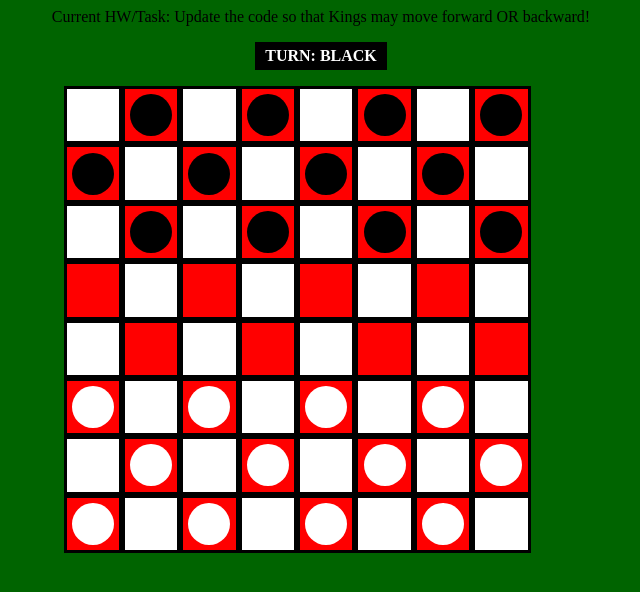
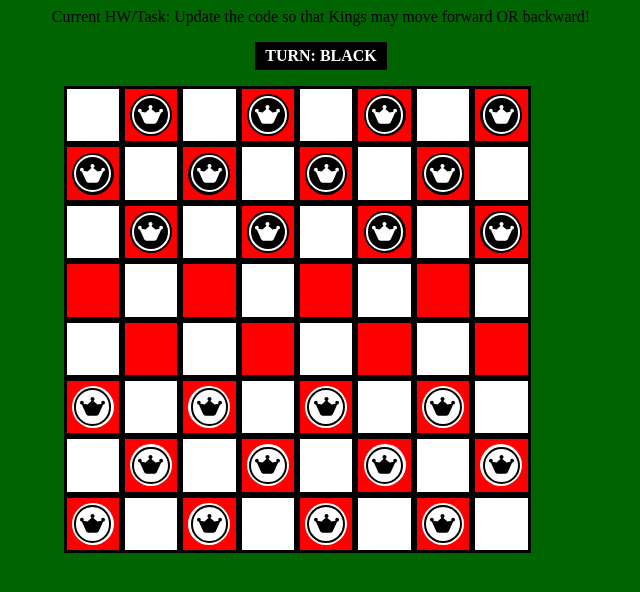
Before and after one commit to codewithmissjo/checkers-sunday, a plain HTML site: page index.html in a window 1280 px wide. Both pictures are taken after a click on the element 470 px from the left and 115 px from the top of the page. Shown: the whole page, without its empty margins (319-959 px from the left). Drawn offline with nearby package versions, Linux system fonts and the light colour scheme.

Commit message:
Updated for Akhil

```diff
--- a/scripts.js
+++ b/scripts.js
@@ -15,9 +15,9 @@ $(document).ready(function(){
 
                 // add the piece
                 if ( r < 3 ) {
-                    $(`#${r}${c}`).append("<div class='piece black'></div>")
+                    $(`#${r}${c}`).append("<div class='piece black king'></div>")
                 } else if ( r > 4 ) {
-                    $(`#${r}${c}`).append("<div class='piece white'></div>")
+                    $(`#${r}${c}`).append("<div class='piece white king'></div>")
                 }
             }
         }
@@ -90,6 +90,38 @@ function changeTurn() {
 }
 
 function moveChecker() {
+    if ( selected.hasClass("king") ) {
+        let prow = parseInt(selected.parent().attr("id")[0]);
+        let pcol = parseInt(selected.parent().attr("id")[1]);
+
+        /*
+        +-
+        ++
+        -+
+        --
+        */
+
+        // 1 row down(+) 1 col left(-)
+        if ( $(`#${prow + 1}${pcol - 1}`).children().length == 0 ) {
+            $(`#${prow + 1}${pcol - 1}`).addClass('selected');
+        }
+
+        // 1 row down(+) 1 col right(+)
+        if ( $(`#${prow + 1}${pcol + 1}`).children().length == 0 ) {
+            $(`#${prow + 1}${pcol + 1}`).addClass('selected');
+        }
+
+        // 1 row up(-) 1 col left(-)
+        if ( $(`#${prow - 1}${pcol - 1}`).children().length == 0 ) {
+            $(`#${prow - 1}${pcol - 1}`).addClass('selected');
+        }
+
+        // 1 row up(-) 1 col right(+)
+        if ( $(`#${prow - 1}${pcol + 1}`).children().length == 0 ) {
+            $(`#${prow - 1}${pcol + 1}`).addClass('selected');
+        }
+
+    } else {
         // does this piece have squares it can move to?
         /*
             if yes, highlight!
@@ -101,7 +133,7 @@ function moveChecker() {
         let prow = parseInt(selected.parent().attr("id")[0]);
         let pcol = parseInt(selected.parent().attr("id")[1]);
 
-    // 1 row down/up 1 col left
+        // 1 row down(+)/up(-) 1 col left(-)
         if ( $(`#${prow + t}${pcol - 1}`).children().length == 0 ) {
             $(`#${prow + t}${pcol - 1}`).addClass('selected');
         } else if ( ! $(`#${prow + t}${pcol - 1}`).children().hasClass($('#turn').html()) ) {
@@ -112,7 +144,7 @@ function moveChecker() {
             }
         }
 
-    // 1 row down/up 1 col right
+        // 1 row down(+)/up(-) 1 col right(+)
         if ( $(`#${prow + t}${pcol + 1}`).children().length == 0 ) {
             $(`#${prow + t}${pcol + 1}`).addClass('selected');
         } else if ( ! $(`#${prow + t}${pcol + 1}`).children().hasClass($('#turn').html()) ) {
@@ -120,6 +152,7 @@ function moveChecker() {
                 $(`#${prow + (t * 2)}${pcol + 2}`).addClass('selected');
                 $(`#${prow + (t * 2)}${pcol + 2}`).addClass('jump');
                 $(`#${prow + (t * 2)}${pcol + 2}`).addClass('jump-right');
+            }
         }
     }
 
@@ -131,9 +164,3 @@ function moveChecker() {
     }
 
 }
-
-/* IDK
-
-//&& $(this) != $('.selected').parent('.square')
-
-*/
--- a/styles.css
+++ b/styles.css
@@ -93,7 +93,7 @@ div {
     background-image: url('crown-white.svg');
     background-repeat: no-repeat;
     background-size: 75%;
-    background-position: 50%;;
+    background-position: 50%;
 }
 
 .white.king::after {
```
Lines whose indentation alone changed are shown as unchanged.
